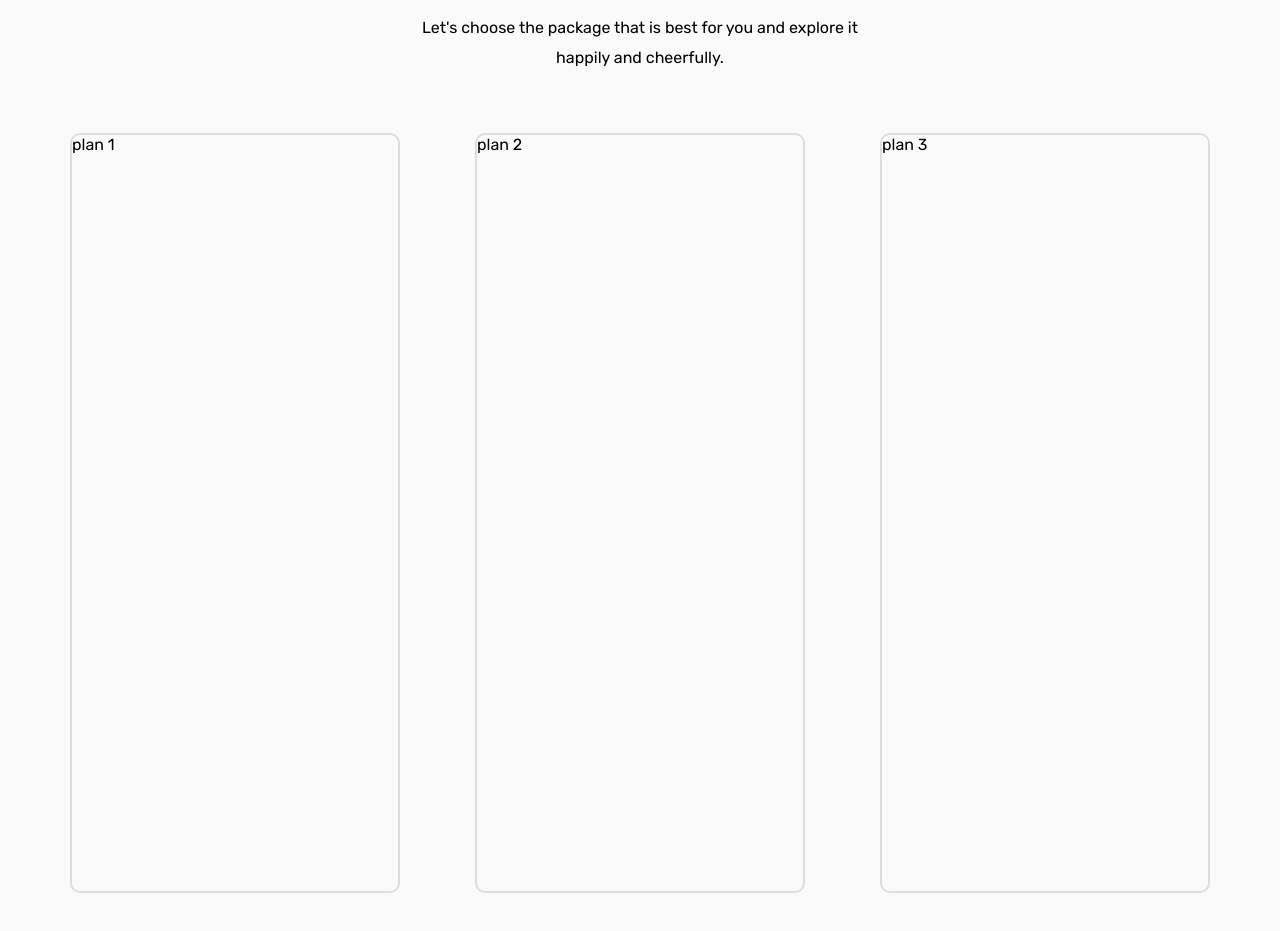
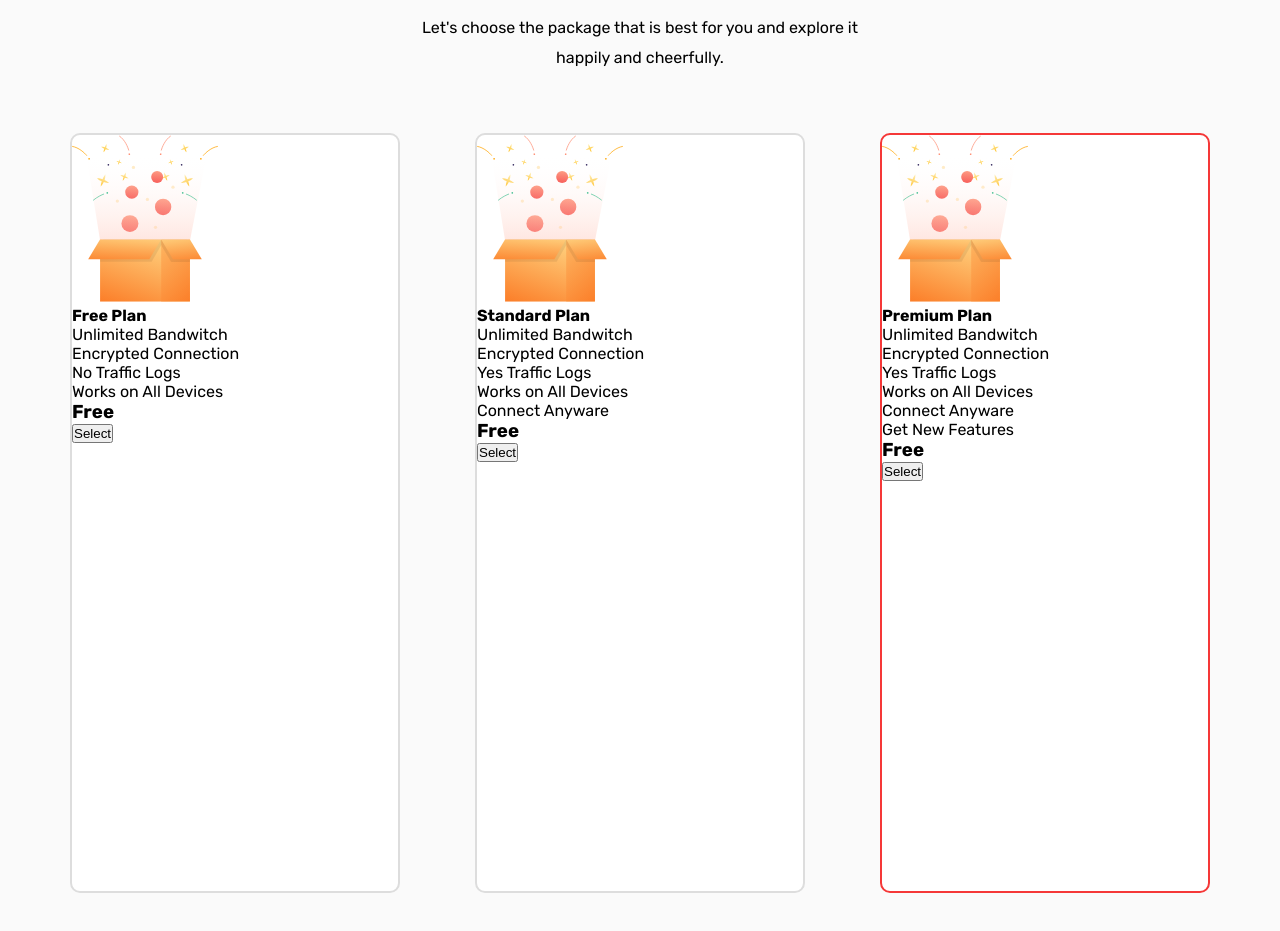
Before and after one commit to russo97/LaslesVPN_LandingPage, a plain HTML site: page index.html in a window 1280 px wide. Shown: the part 1660-2591 px from the top of the page. Drawn offline with Linux system fonts and the light colour scheme.

Commit message:
feat: adicionada marcação HTML dos planos disponíveis e animação no hover

```diff
--- a/assets/sass/_chooseplan.scss
+++ b/assets/sass/_chooseplan.scss
@@ -39,8 +39,19 @@
       &-item {
         width: 330px;
         height: 760px;
+        cursor: pointer;
         border-radius: .625rem;
+        background-color: #fff;
         border: solid 2px #DDDDDD;
+        transition: all .3s ease-in-out;
+
+        &:hover {
+          border-color: #F5383880;
+        }
+
+        &.active {
+          border-color: #F53838;
+        }
       }
     }
   }
--- a/index.html
+++ b/index.html
@@ -197,15 +197,153 @@
 
             <div class="chooseplan__plan">
               <div class="chooseplan__plan-item">
-                plan 1
+                <!-- plan 1 -->
+                <div class="chooseplan__plan-icon">
+                  <img src="/assets/images/box.svg" alt="plan box" class="plan-icon" />
+                </div>
+
+                <div class="chooseplan__plan-details">
+                  <h4 class="details__title">
+                    Free Plan
+                  </h4>
+
+                  <ul class="details__list">
+                    <li class="details__list-item">
+                      <span class="checked icon"></span>
+                      Unlimited Bandwitch
+                    </li>
+
+                    <li class="details__list-item">
+                      <span class="checked icon"></span>
+                      Encrypted Connection
+                    </li>
+
+                    <li class="details__list-item">
+                      <span class="checked icon"></span>
+                      No Traffic Logs
+                    </li>
+
+                    <li class="details__list-item">
+                      <span class="checked icon"></span>
+                      Works on All Devices
+                    </li>
+                  </ul>
+                </div>
+
+                <div class="chooseplan__plan-buy">
+                  <h3 class="buy__plan-price">
+                    Free
+                  </h3>
+
+                  <button class="buy__plan-button">
+                    Select
+                  </button>
+                </div>
               </div>
 
+              <!-- plan 2 -->
               <div class="chooseplan__plan-item">
-                plan 2
+                <div class="chooseplan__plan-icon">
+                  <img src="/assets/images/box.svg" alt="plan box" class="plan-icon" />
+                </div>
+
+                <div class="chooseplan__plan-details">
+                  <h4 class="details__title">
+                    Standard Plan
+                  </h4>
+
+                  <ul class="details__list">
+                    <li class="details__list-item">
+                      <span class="checked icon"></span>
+                      Unlimited Bandwitch
+                    </li>
+
+                    <li class="details__list-item">
+                      <span class="checked icon"></span>
+                      Encrypted Connection
+                    </li>
+
+                    <li class="details__list-item">
+                      <span class="checked icon"></span>
+                      Yes Traffic Logs
+                    </li>
+
+                    <li class="details__list-item">
+                      <span class="checked icon"></span>
+                      Works on All Devices
+                    </li>
+
+                    <li class="details__list-item">
+                      <span class="checked icon"></span>
+                      Connect Anyware
+                    </li>
+                  </ul>
+                </div>
+
+                <div class="chooseplan__plan-buy">
+                  <h3 class="buy__plan-price">
+                    Free
+                  </h3>
+
+                  <button class="buy__plan-button">
+                    Select
+                  </button>
+                </div>
               </div>
 
-              <div class="chooseplan__plan-item">
-                plan 3
+              <!-- plan 3 -->
+              <div class="chooseplan__plan-item active">
+                <div class="chooseplan__plan-icon">
+                  <img src="/assets/images/box.svg" alt="plan box" class="plan-icon" />
+                </div>
+
+                <div class="chooseplan__plan-details">
+                  <h4 class="details__title">
+                    Premium Plan
+                  </h4>
+
+                  <ul class="details__list">
+                    <li class="details__list-item">
+                      <span class="checked icon"></span>
+                      Unlimited Bandwitch
+                    </li>
+
+                    <li class="details__list-item">
+                      <span class="checked icon"></span>
+                      Encrypted Connection
+                    </li>
+
+                    <li class="details__list-item">
+                      <span class="checked icon"></span>
+                      Yes Traffic Logs
+                    </li>
+
+                    <li class="details__list-item">
+                      <span class="checked icon"></span>
+                      Works on All Devices
+                    </li>
+
+                    <li class="details__list-item">
+                      <span class="checked icon"></span>
+                      Connect Anyware
+                    </li>
+
+                    <li class="details__list-item">
+                      <span class="checked icon"></span>
+                      Get New Features
+                    </li>
+                  </ul>
+                </div>
+
+                <div class="chooseplan__plan-buy">
+                  <h3 class="buy__plan-price">
+                    Free
+                  </h3>
+
+                  <button class="buy__plan-button">
+                    Select
+                  </button>
+                </div>
               </div>
             </div>
 
```
Also changed, not shown: assets/css/stylesheet.css, assets/css/stylesheet.min.css, 2 other files.
